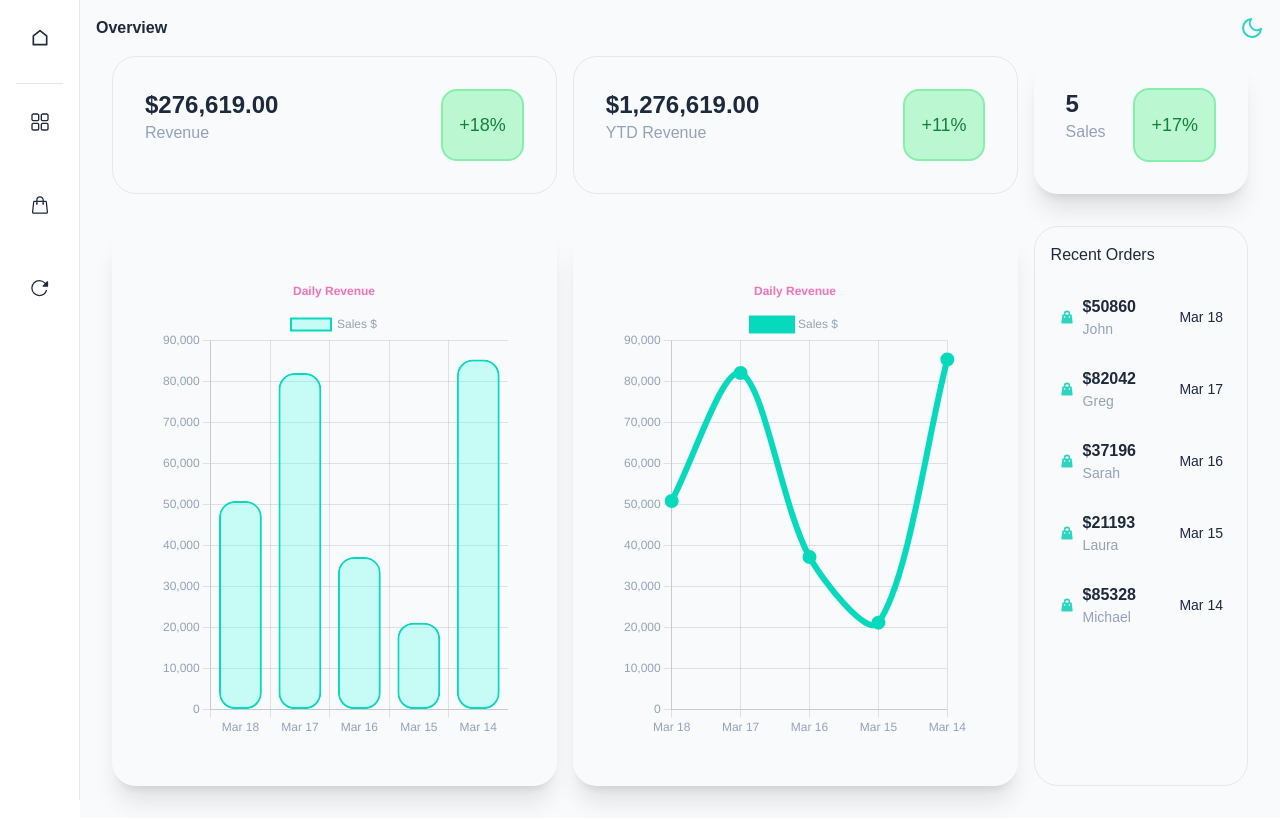
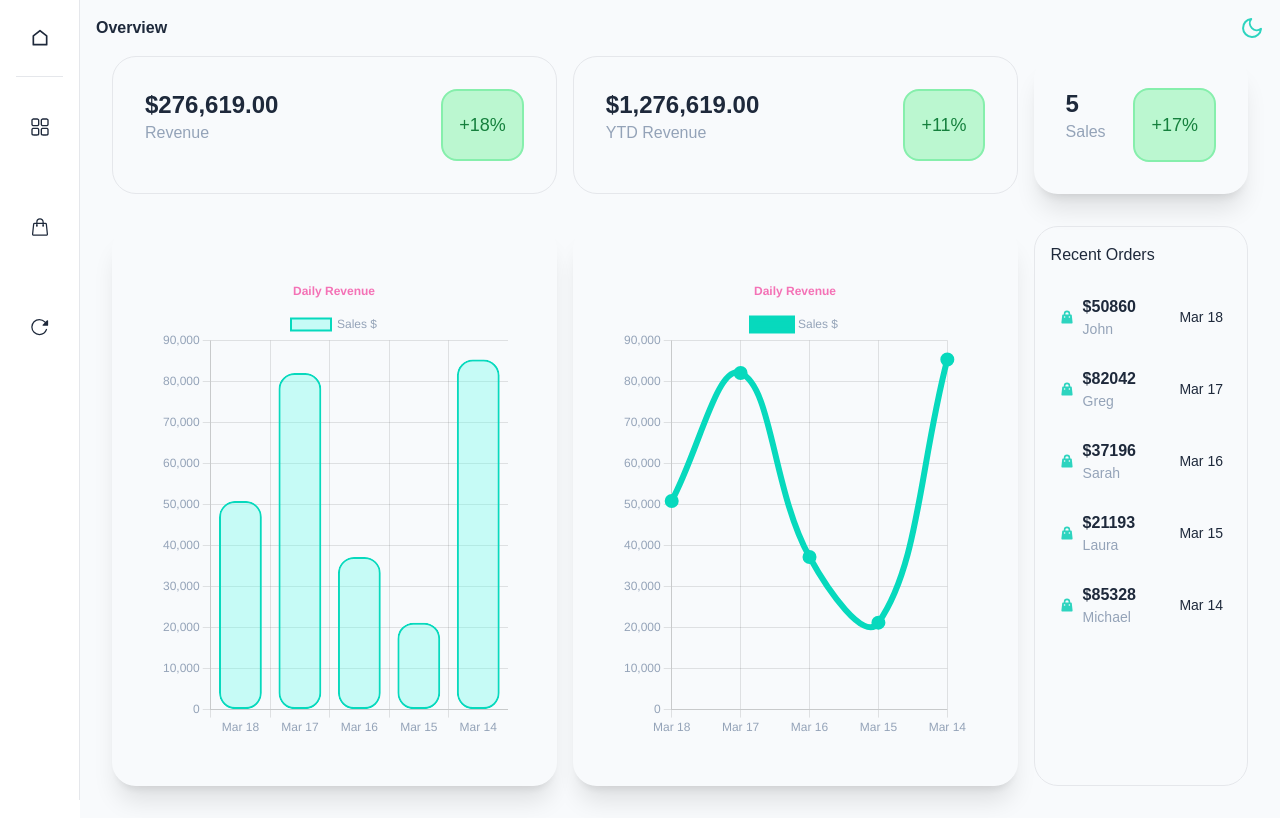
Before and after one commit to jasonmaidev/dashingly, a Next.js app: page /dashboard in a window 1280 px wide. Built offline with nearby package versions, Linux system fonts and the light colour scheme.

Commit message:
add hover tooltips to sidebar nav

```diff
--- a/components/Header.jsx
+++ b/components/Header.jsx
@@ -3,8 +3,6 @@ import ThemeSwitch from './ThemeSwitch'
 import Link from 'next/link';
 import { HiOutlineShoppingBag } from "react-icons/hi2";
 import { BsBarChartLine } from "react-icons/bs";
-
-
 
 const Header = ({ pageType }) => {
   return (
--- a/components/LineChart.jsx
+++ b/components/LineChart.jsx
@@ -44,7 +44,7 @@ const LineChart = () => {
           borderSkipped: false,
           borderWidth: 6,
           pointRadius: 4,
-          tension: 0.3
+          tension: 0.4
         },
       ]
     })
--- a/components/Sidebar.jsx
+++ b/components/Sidebar.jsx
@@ -6,6 +6,7 @@ import { RiHomeLine } from "react-icons/ri";
 import { IoReload } from "react-icons/io5";
 import { useTheme } from 'next-themes';
 import { useRouter } from 'next/router';
+import ReactTooltip from 'react-tooltip';
 
 
 const Sidebar = ({ children }) => {
@@ -24,8 +25,19 @@ const Sidebar = ({ children }) => {
       >
         <div className='flex flex-col items-center'>
           <Link href='/'>
-            <div className='p-3 rounded-lg inline-block'>
-              <RiHomeLine size={20} />
+            <div className="p-3">
+              <div className="group relative w-max">
+                <RiHomeLine size={20} />
+                <span
+                  className={
+                    resolvedTheme === 'light' ?
+                      "pointer-events-none absolute -top-2 left-8 w-max bg-slate-300 py-2 px-4 rounded-xl opacity-0 transition-opacity group-hover:opacity-100"
+                      : "pointer-events-none absolute -top-2 left-8 w-max text-white bg-slate-700 py-2 px-4 rounded-xl opacity-0 transition-opacity group-hover:opacity-100"
+                  }
+                >
+                  Home
+                </span>
+              </div>
             </div>
           </Link>
           <span className={
@@ -35,18 +47,51 @@ const Sidebar = ({ children }) => {
           }
           ></span>
           <Link href='/dashboard'>
-            <div className='hover:bg-slate-500/30 cursor-pointer my-4 p-3 rounded-lg inline-block'>
-              <RxDashboard data-tooltip-placement="right" size={20} />
+            <div className="p-10">
+              <div className="group relative w-max">
+                <RxDashboard size={20} />
+                <span
+                  className={
+                    resolvedTheme === 'light' ?
+                      "pointer-events-none absolute -top-2 left-8 w-max bg-slate-300 py-2 px-4 rounded-xl opacity-0 transition-opacity group-hover:opacity-100"
+                      : "pointer-events-none absolute -top-2 left-8 w-max text-white bg-slate-700 py-2 px-4 rounded-xl opacity-0 transition-opacity group-hover:opacity-100"
+                  }
+                >
+                  Dashboard
+                </span>
+              </div>
             </div>
           </Link>
           <Link href='/orders'>
-            <div className='hover:bg-slate-500/30 cursor-pointer my-4 p-3 rounded-lg inline-block'>
-              <HiOutlineShoppingBag size={20} />
+            <div className="p-10">
+              <div className="group relative w-max">
+                <HiOutlineShoppingBag size={20} />
+                <span
+                  className={
+                    resolvedTheme === 'light' ?
+                      "pointer-events-none absolute -top-2 left-8 w-max bg-slate-300 py-2 px-4 rounded-xl opacity-0 transition-opacity group-hover:opacity-100"
+                      : "pointer-events-none absolute -top-2 left-8 w-max text-white bg-slate-700 py-2 px-4 rounded-xl opacity-0 transition-opacity group-hover:opacity-100"
+                  }
+                >
+                  Orders
+                </span>
+              </div>
             </div>
           </Link>
           <Link href='#'>
-            <div className='hover:bg-slate-500/30 cursor-pointer my-4 p-3 rounded-lg inline-block'>
-              <IoReload onClick={() => router.reload()} size={20} />
+            <div className="p-10">
+              <div className="group relative w-max">
+                <IoReload size={20} />
+                <span
+                  className={
+                    resolvedTheme === 'light' ?
+                      "pointer-events-none absolute -top-2 left-8 w-max bg-slate-300 py-2 px-4 rounded-xl opacity-0 transition-opacity group-hover:opacity-100"
+                      : "pointer-events-none absolute -top-2 left-8 w-max text-white bg-slate-700 py-2 px-4 rounded-xl opacity-0 transition-opacity group-hover:opacity-100"
+                  }
+                >
+                  Reset
+                </span>
+              </div>
             </div>
           </Link>
         </div>
--- a/package.json
+++ b/package.json
@@ -17,6 +17,7 @@
     "react-chartjs-2": "^5.2.0",
     "react-dom": "18.2.0",
     "react-icons": "^4.7.1",
+    "react-tooltip": "^5.26.3",
     "uuid": "^9.0.1"
   },
   "devDependencies": {
```
Also changed, not shown: 1 other file (tests, documents, lock files or other folders).
